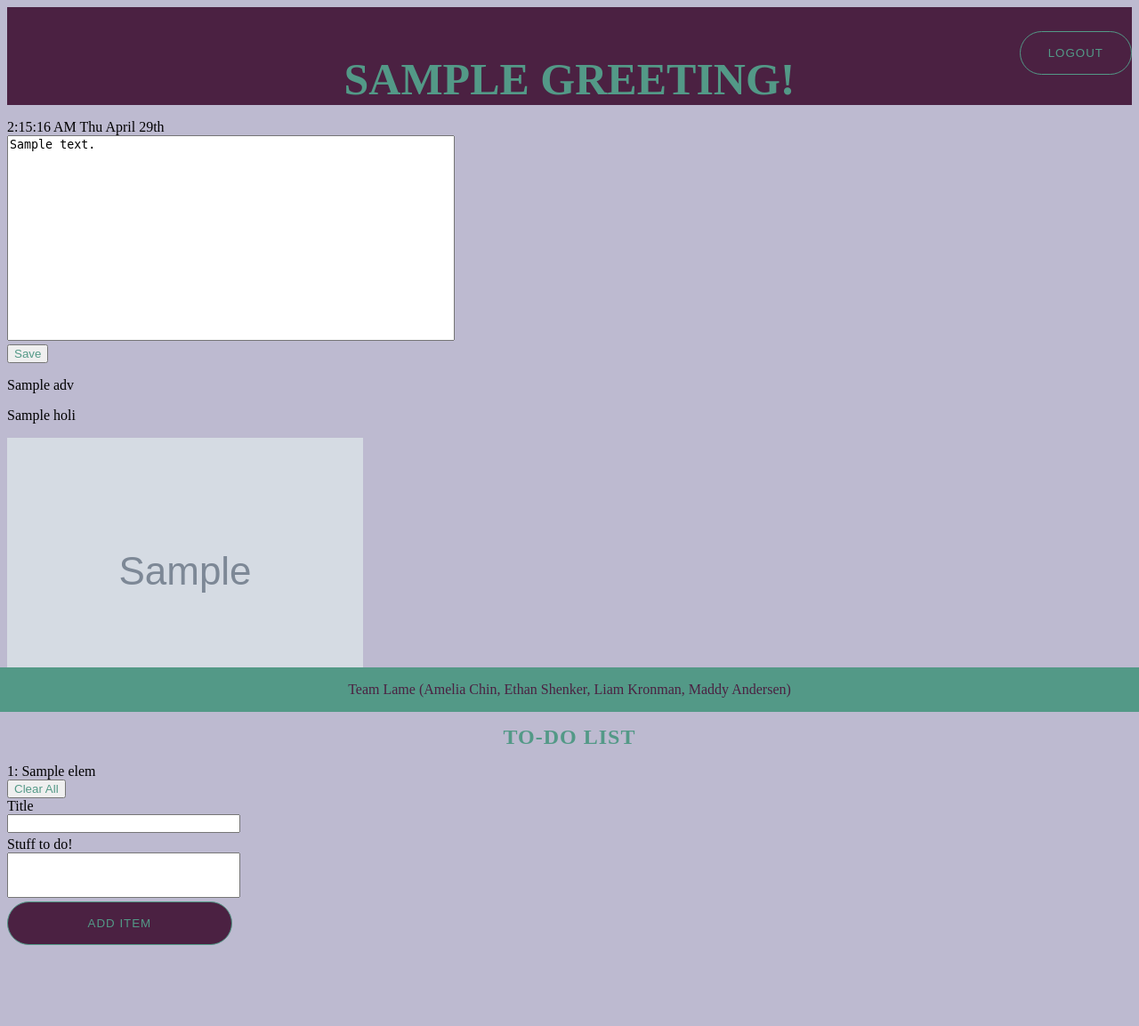
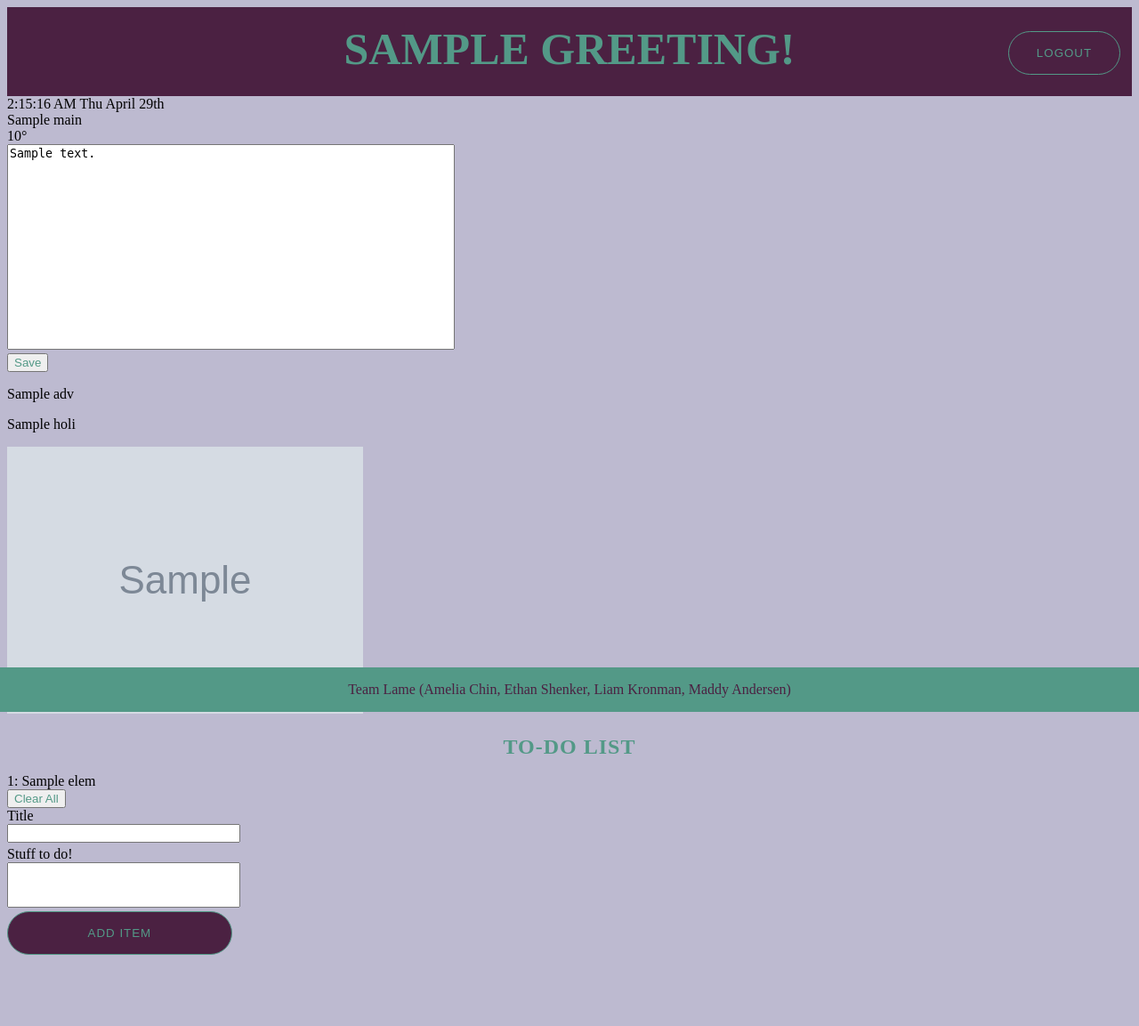
Before and after one commit to amelia-chin/lame, a Flask app: template app/templates/user_page.html in a window 1280 px wide. Shown: the whole page at 89% size. Before the commit the page ends 1062 px from the top, so only its background shows below. Run offline with Flask 2, Linux system fonts and the light colour scheme; the template is opened without the code that fills it: most values are stand-ins (such as "Sample title", 1, 10 or a date in 2020); grey boxes marked "Sample" are stand-in pictures.

Commit message:
Done some things

```diff
--- a/app/__init__.py
+++ b/app/__init__.py
@@ -9,7 +9,6 @@ import os
 import sys
 import urllib
 import json
-#import geocoder
 
 app = Flask(__name__)
 app.secret_key = os.urandom(32)
@@ -74,11 +73,14 @@ def user_page():
         holiday = "No Holiday(s) Today"
 
     ## WEATHER API
-    #g = geocoder.ip('me')
-    #lat = g.latlng[0]
-    #lng = g.latlng[0]
-    #weather = urllib.request.urlopen("https://api.openweathermap.org/data/2.5/onecall?lat="+ lat + "&lon=" + lng + "&appid=d9d1602eadc504d0c76c376bdad00e96")
-    #print(weather)
+    API_KEY1 = open("keys/key_api1.txt", "r").read()
+
+    weather = urllib.request.urlopen("https://api.openweathermap.org/data/2.5/weather?q=New%20York&appid=" + str(API_KEY1)).read()
+    weather = json.loads(weather.decode('utf-8'))
+    weather_dict = {}
+    weather_dict['main'] = weather['weather'][0]['main']
+    weather_dict['temp'] = int(9.0/5.0*(weather['main']['temp'] - 273) + 32)
+
 
     # DOG PHOTO API
     u = urllib.request.urlopen("https://dog.ceo/api/breeds/image/random")
@@ -106,7 +108,7 @@ def user_page():
     else:
         todo_list = []
 
-    return render_template("user_page.html", greeting=get_greeting(session.get("username")), adv=advice, holi=holiday, user_note=note, picture=pic, to_dos=todo_list, route="/")
+    return render_template("user_page.html", greeting=get_greeting(session.get("username")), adv=advice, holi=holiday, user_note=note, picture=pic, to_dos=todo_list, weather=weather_dict, route="/")
 
 
 
--- a/app/static/css/style.css
+++ b/app/static/css/style.css
@@ -43,6 +43,7 @@ h2 {
 }
 
 .sign-in-form input:focus {
+  outline:0;
   opacity: .9;
 }
 
@@ -118,6 +119,7 @@ input[type=submit] {
   width: 100%;
   background-color: #4b2142;
   text-align: center;
+  padding-bottom: 1vh;
 }
 
 .pfp-button {
@@ -149,6 +151,8 @@ input[type=submit] {
   float: right;
   margin-left: -50%;
   margin-top: 2em;
+  position: relative;
+  right: 1vw;
 }
 
 .logout-button:hover {
--- /dev/null
+++ b/app/static/js/clock.js
@@ -0,0 +1,52 @@
+function updateClock() {
+    var currentTime = new Date();
+
+    var currentHours = currentTime.getHours();
+    var currentMinutes = currentTime.getMinutes();
+    var currentSeconds = currentTime.getSeconds();
+
+    currentMinutes = (currentMinutes < 10 ? "0" : "") + currentMinutes;
+    currentSeconds = (currentSeconds < 10 ? "0" : "") + currentSeconds;
+
+    var timeOfDay = (currentHours < 12) ? "AM" : "PM";
+
+    currentHours = (currentHours > 12) ? currentHours - 12 : currentHours;
+
+    currentHours = (currentHours == 0) ? 12 : currentHours;
+
+    var currentDay = currentTime.getDay();
+
+    currentDay = (currentDay == 0) ? "Sun" : currentDay;
+    currentDay = (currentDay == 1) ? "Mon" : currentDay;
+    currentDay = (currentDay == 2) ? "Tue" : currentDay;
+    currentDay = (currentDay == 3) ? "Wed" : currentDay;
+    currentDay = (currentDay == 4) ? "Thu" : currentDay;
+    currentDay = (currentDay == 5) ? "Fri" : currentDay;
+    currentDay = (currentDay == 6) ? "Sat" : currentDay;
+
+    var currentMonth = currentTime.getMonth( );
+
+    currentMonth = (currentMonth == 0) ? "January" : currentMonth;
+    currentMonth = (currentMonth == 1) ? "February" : currentMonth;
+    currentMonth = (currentMonth == 2) ? "March" : currentMonth;
+    currentMonth = (currentMonth == 3) ? "April" : currentMonth;
+    currentMonth = (currentMonth == 4) ? "May" : currentMonth;
+    currentMonth = (currentMonth == 5) ? "June" : currentMonth;
+    currentMonth = (currentMonth == 6) ? "July" : currentMonth;
+    currentMonth = (currentMonth == 7) ? "August" : currentMonth;
+    currentMonth = (currentMonth == 8) ? "September" : currentMonth;
+    currentMonth = (currentMonth == 9) ? "October" : currentMonth;
+    currentMonth = (currentMonth == 10) ? "November" : currentMonth;
+    currentMonth = (currentMonth == 11) ? "December" : currentMonth;
+
+    var currentDate = currentTime.getDate();
+
+    currentDate = (currentDate == 1 || currentDate == 21 || currentDate == 31) ? currentDate + "st" : currentDate;
+    currentDate = (currentDate == 2 || currentDate == 22) ? currentDate + "nd" : currentDate;
+    currentDate = (currentDate == 3) || currentDate == 23 ? currentDate + "rd" : currentDate;
+    currentDate = (currentDate > 3 || currentDate < 21 || currentDate > 23 || currentDate < 31) ? currentDate + "th" : currentDate;
+
+    var currentTimeString = currentHours + ":" + currentMinutes + ":" + currentSeconds + " " + timeOfDay + "\r\n" + currentDay + " " + currentMonth + " " + currentDate;
+
+    document.getElementById('clock').firstChild.nodeValue=currentTimeString;
+}
--- a/app/templates/user_page.html
+++ b/app/templates/user_page.html
@@ -19,21 +19,22 @@
 
 
             <div class = "banner">
-              <div class="logout">
                 <form method="get" action="/logout">
                     <input name="Submit" type="submit" value="Logout" class = "logout-button"> <br>
                 </form>
-                <h1 class = "banner-text">{{ greeting }}!</h1>
-                </div>
+                <div class = "banner-text">{{ greeting }}!</div>
             </div>
-
 
 
 
         <section class="body">
             <div id="clock">
+            </div id="weather">
+
+            {{ weather['main'] }}<br>{{ weather['temp'] }}°
+            <div>
+
             </div>
-
             <div class="notes">
 
 
@@ -81,64 +82,10 @@
             {% endif %}
         </section>
 
-        <script>
-            function updateClock() {
-                var currentTime = new Date();
-
-                var currentHours = currentTime.getHours();
-                var currentMinutes = currentTime.getMinutes();
-                var currentSeconds = currentTime.getSeconds();
-
-                currentMinutes = (currentMinutes < 10 ? "0" : "") + currentMinutes;
-                currentSeconds = (currentSeconds < 10 ? "0" : "") + currentSeconds;
-
-                var timeOfDay = (currentHours < 12) ? "AM" : "PM";
-
-                currentHours = (currentHours > 12) ? currentHours - 12 : currentHours;
-
-                currentHours = (currentHours == 0) ? 12 : currentHours;
-
-                var currentDay = currentTime.getDay();
-
-                currentDay = (currentDay == 0) ? "Sun" : currentDay;
-                currentDay = (currentDay == 1) ? "Mon" : currentDay;
-                currentDay = (currentDay == 2) ? "Tue" : currentDay;
-                currentDay = (currentDay == 3) ? "Wed" : currentDay;
-                currentDay = (currentDay == 4) ? "Thu" : currentDay;
-                currentDay = (currentDay == 5) ? "Fri" : currentDay;
-                currentDay = (currentDay == 6) ? "Sat" : currentDay;
-
-                var currentMonth = currentTime.getMonth( );
-
-                currentMonth = (currentMonth == 0) ? "January" : currentMonth;
-                currentMonth = (currentMonth == 1) ? "February" : currentMonth;
-                currentMonth = (currentMonth == 2) ? "March" : currentMonth;
-                currentMonth = (currentMonth == 3) ? "April" : currentMonth;
-                currentMonth = (currentMonth == 4) ? "May" : currentMonth;
-                currentMonth = (currentMonth == 5) ? "June" : currentMonth;
-                currentMonth = (currentMonth == 6) ? "July" : currentMonth;
-                currentMonth = (currentMonth == 7) ? "August" : currentMonth;
-                currentMonth = (currentMonth == 8) ? "September" : currentMonth;
-                currentMonth = (currentMonth == 9) ? "October" : currentMonth;
-                currentMonth = (currentMonth == 10) ? "November" : currentMonth;
-                currentMonth = (currentMonth == 11) ? "December" : currentMonth;
-
-                var currentDate = currentTime.getDate();
-
-                currentDate = (currentDate == 1 || currentDate == 21 || currentDate == 31) ? currentDate + "st" : currentDate;
-                currentDate = (currentDate == 2 || currentDate == 22) ? currentDate + "nd" : currentDate;
-                currentDate = (currentDate == 3) || currentDate == 23 ? currentDate + "rd" : currentDate;
-                currentDate = (currentDate > 3 || currentDate < 21 || currentDate > 23 || currentDate < 31) ? currentDate + "th" : currentDate;
-
-                var currentTimeString = currentHours + ":" + currentMinutes + ":" + currentSeconds + " " + timeOfDay + "\n\n" + currentDay + " " + currentMonth + " " + currentDate;
-
-                document.getElementById('clock').firstChild.nodeValue=currentTimeString;
-            }
-        </script>
-
         <br><br>
         <div class="footer">
         		<p>Team Lame (Amelia Chin, Ethan Shenker, Liam Kronman, Maddy Andersen)</p>
       	</div>
+        <script src="../static/js/clock.js"></script>
     </body>
 </html>
```
Also changed, not shown: app/lame.db.
